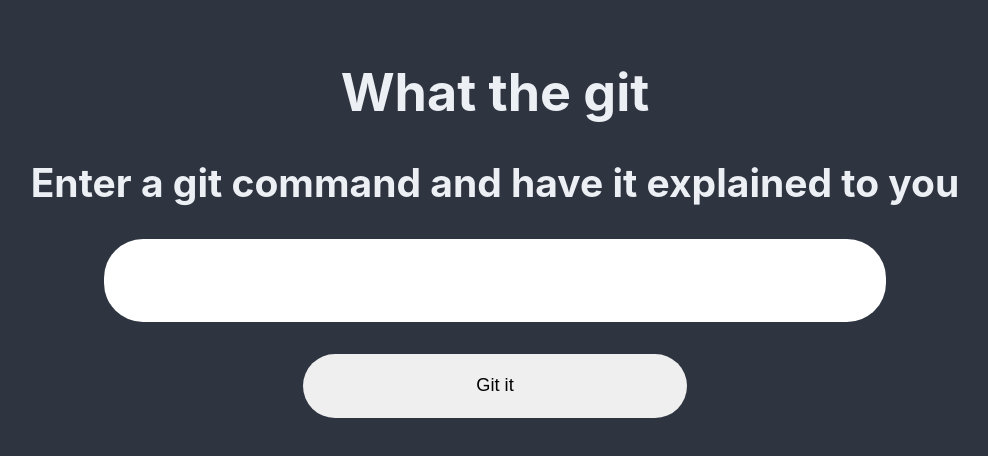
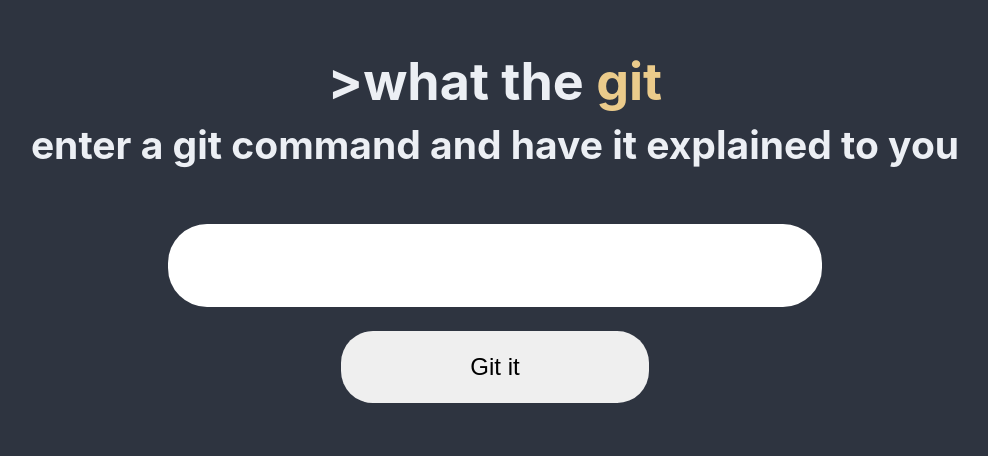
Before and after one commit to nezia1/what-the-git, a React (Create React App) app: page / in a window 1280 px wide. Shown: the part 178-634 px from the top of the page, without its empty margins (145-1133 px from the left). Built offline with nearby package versions, Linux system fonts and the light colour scheme.

Commit message:
Redesign the header
Added some color to the header and made it look like a terminal prompt to go with the idea of a CLI help tool.

```diff
--- a/src/App.css
+++ b/src/App.css
@@ -13,6 +13,14 @@
   box-sizing: border-box;
 }
 
+.App-header {
+  margin-bottom: 2rem;
+}
+
+.git {
+  color: var(--nord13);
+}
+
 .input-command {
   width: 80%;
   padding: 0.5em;
@@ -20,16 +28,25 @@
   border-radius: 1em;
   border: 0;
   outline: 0;
+  margin-bottom: 1.5rem;
 }
 
 .get-command-section {
-  margin-top: 2rem;
-  width: 30%;
+  margin-top: 1.5rem;
+  width: 60%;
 }
 .get-command-button {
-  font-size: 0.7em;
+  font-size: 1.5rem;
   width: 100%;
-  height: 4rem;
+  height: 4.5rem;
   border: 0;
   border-radius: 2rem;
+  width: 40%;
+  outline: 0;
 }
+
+h1,
+h2 {
+  margin-block-start: 0.5rem;
+  margin-block-end: 0;
+}
--- a/src/App.js
+++ b/src/App.js
@@ -90,8 +90,12 @@ function App() {
   return (
     <div className="App">
       <header className="App-header">
-        <h1>What the git</h1>
-        <h2>Enter a git command and have it explained to you</h2>
+        <h1>
+          &gt;what the <span class="git">git</span>
+        </h1>
+        <h2>enter a git command and have it explained to you</h2>
+      </header>
+      <div className="get-command-section">
         <input
           type="text"
           className="input-command"
@@ -102,8 +106,6 @@ function App() {
             }
           }}
         />
-      </header>
-      <div className="get-command-section">
         <button
           className="get-command-button"
           onClick={() => setMatchingCommand(getGitCommand(inputCommand))}
```
